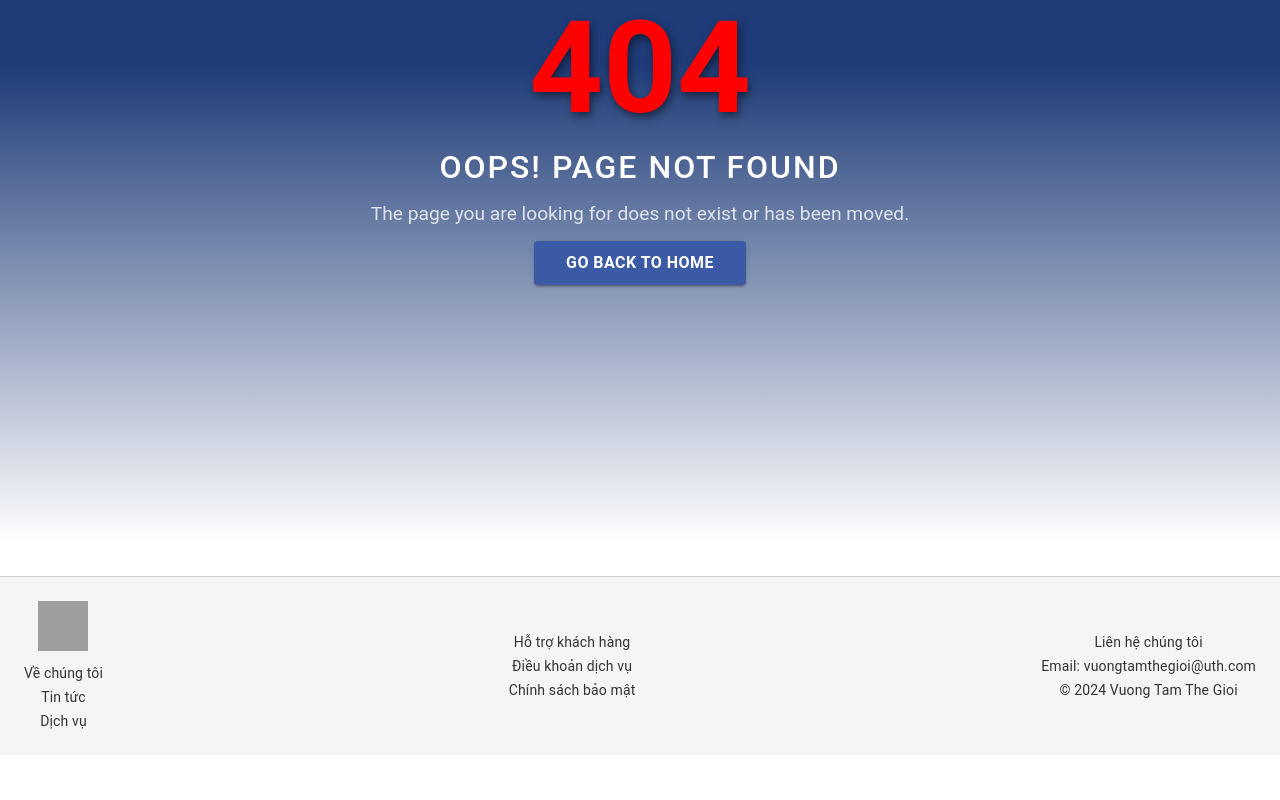
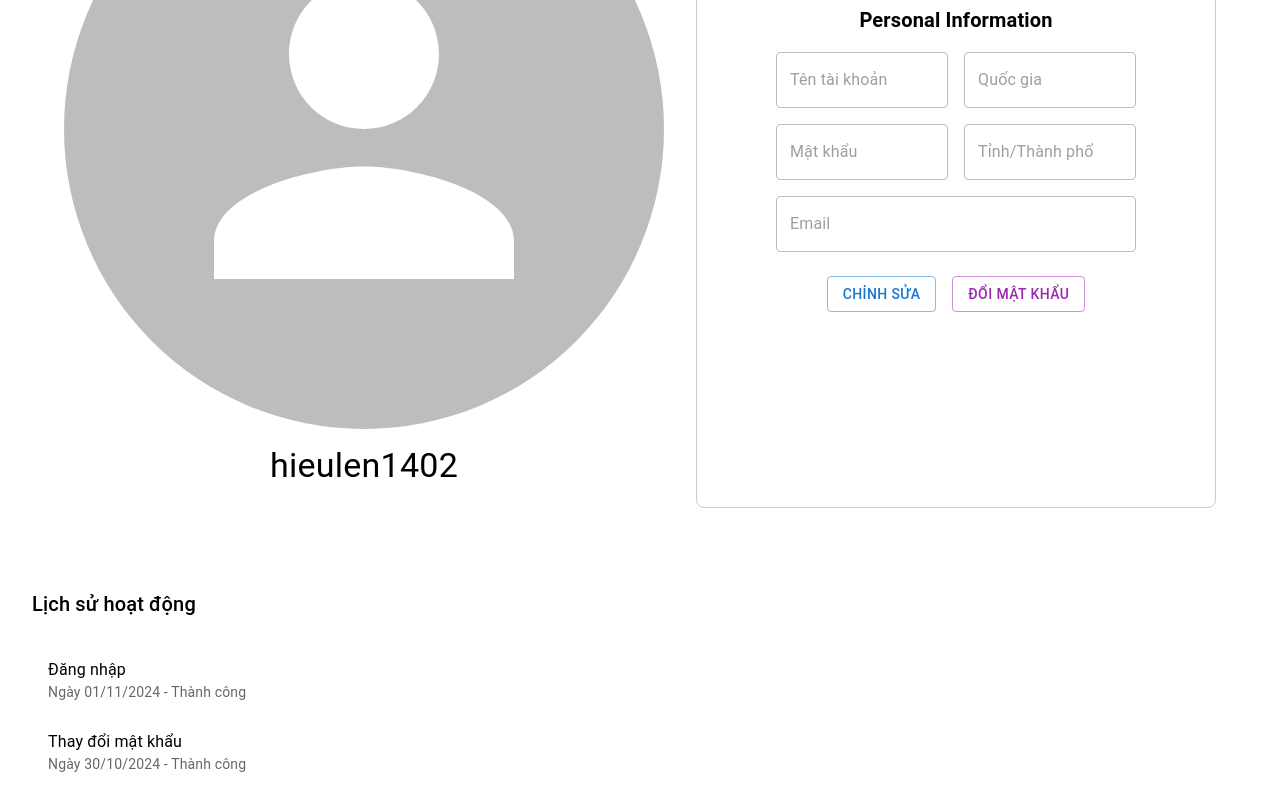
Before and after one commit to devtrantrongtri/DisasterWarning, a React (Vite) app: page /info in a window 1280 px wide. Shown: the part 320-1120 px from the top of the page. Before the commit the page ends 1075 px from the top, so only its background shows below. Built offline with nearby package versions, Linux system fonts and the light colour scheme; grey boxes are pictures that could not be loaded.

Commit message:
basic userinfo

```diff
--- a/src/components/Header.tsx
+++ b/src/components/Header.tsx
@@ -102,7 +102,7 @@ const Header = () => {
             /* Hiển thị thông tin người dùng và nút Đăng xuất nếu đã đăng nhập */
             <Box sx={{ display: 'flex', alignItems: 'center', ml: 2 }}>
               <Typography sx={{ mr: 1 }}>Trần Đăng Nam</Typography>
-              <IconButton edge="end" color="inherit">
+              <IconButton edge="end" color="inherit" component={Link} to="/info">
                 <Box
                   component="img"
                   src="https://scontent.fsgn2-6.fna.fbcdn.net/v/t39.30808-6/456515473_1160221798570101_6600422429005067164_n.jpg?_nc_cat=111&ccb=1-7&_nc_sid=6ee11a&_nc_eui2=AeFSCA8nWGaRj7a-ptN4zU6ByY0icvQabtXJjSJy9Bpu1QxjhJ_PBqZuHUWJYkXwbCNOADJLwYOMEAPcKdixdGbz&_nc_ohc=-LkzuFMA7UYQ7kNvgFqR6Vp&_nc_zt=23&_nc_ht=scontent.fsgn2-6.fna&_nc_gid=A17KWCCF95kLaJyS-LNvgS_&oh=00_AYBlsO-vGulhciWYVbsPKt9evs4iigNk0rHly9nUWSokkw&oe=67299C86"
--- /dev/null
+++ b/src/components/Home/ActivityHistory.tsx
@@ -0,0 +1,18 @@
+import { Box, Typography, List, ListItem, ListItemText } from '@mui/material';
+
+const ActivityHistory = () => (
+  <Box sx={{ width: '100%', mt: 4 }}>
+    <Typography variant="h6" sx={{ mb: 2 }}>Lịch sử hoạt động</Typography>
+    <List>
+      <ListItem>
+        <ListItemText primary="Đăng nhập" secondary="Ngày 01/11/2024 - Thành công" />
+      </ListItem>
+      <ListItem>
+        <ListItemText primary="Thay đổi mật khẩu" secondary="Ngày 30/10/2024 - Thành công" />
+      </ListItem>
+      {/* Thêm các lịch sử hoạt động khác */}
+    </List>
+  </Box>
+);
+
+export default ActivityHistory;
--- /dev/null
+++ b/src/components/Home/Preferences.tsx
@@ -0,0 +1,20 @@
+import { Box, Typography, FormControl, InputLabel, Select, MenuItem, FormControlLabel, Switch } from '@mui/material';
+
+const Preferences = () => (
+  <Box sx={{ width: '100%', mt: 4 }}>
+    <Typography variant="h6" sx={{ mb: 2 }}>Cài đặt sở thích</Typography>
+    <FormControl fullWidth sx={{ mb: 2 }}>
+      <InputLabel>Ngôn ngữ</InputLabel>
+      <Select defaultValue="vi">
+        <MenuItem value="vi">Tiếng Việt</MenuItem>
+        <MenuItem value="en">English</MenuItem>
+      </Select>
+    </FormControl>
+    <FormControlLabel
+      control={<Switch />}
+      label="Thông báo qua Email"
+    />
+  </Box>
+);
+
+export default Preferences;
--- /dev/null
+++ b/src/components/Home/SecuritySettings.tsx
@@ -0,0 +1,16 @@
+import { Box, Typography, Switch, FormControlLabel, Button } from '@mui/material';
+
+const SecuritySettings = () => (
+  <Box sx={{ width: '100%', mt: 4 }}>
+    <Typography variant="h6" sx={{ mb: 2 }}>Cài đặt bảo mật</Typography>
+    <FormControlLabel
+      control={<Switch />}
+      label="Xác thực hai bước"
+    />
+    <Button variant="outlined" color="secondary" sx={{ mt: 2 }}>
+      Cập nhật câu hỏi bảo mật
+    </Button>
+  </Box>
+);
+
+export default SecuritySettings;
--- /dev/null
+++ b/src/components/Home/UserStatistics.tsx
@@ -0,0 +1,20 @@
+import { Box, Typography, Grid } from '@mui/material';
+
+const UserStatistics = () => (
+  <Box sx={{ width: '100%', mt: 4 }}>
+    <Typography variant="h6" sx={{ mb: 2 }}>Thống kê tài khoản</Typography>
+    <Grid container spacing={2}>
+      <Grid item xs={6}>
+        <Typography variant="body1">Số lần đăng nhập:</Typography>
+        <Typography variant="h6">128</Typography>
+      </Grid>
+      <Grid item xs={6}>
+        <Typography variant="body1">Thời gian hoạt động:</Typography>
+        <Typography variant="h6">45 giờ</Typography>
+      </Grid>
+      {/* Thêm các thông tin thống kê khác */}
+    </Grid>
+  </Box>
+);
+
+export default UserStatistics;
--- /dev/null
+++ b/src/components/User/PersonalInfo.tsx
@@ -0,0 +1,107 @@
+import { Box, Typography, TextField, Button, Grid, Avatar } from '@mui/material';
+import React, { useState } from 'react';
+
+const PersonalInfo = () => {
+  const [isEditing, setIsEditing] = useState(false);
+
+  const handleEdit = () => {
+    setIsEditing(true);
+  };
+
+  const handleSave = () => {
+    setIsEditing(false);
+  };
+
+  return (
+    <Box sx={{ display: 'flex', alignItems: 'center', justifyContent: 'center', padding: 4 }}>
+      {/* Avatar và tên tài khoản */}
+      <Box sx={{ textAlign: 'center', marginRight: 4 }}>
+        <Avatar sx={{ width: 600, height: 600, margin: '0 auto' }} />
+        <Typography variant="h4" sx={{ mt: 2 }}>hieulen1402</Typography>
+      </Box>
+
+      {/* Form thông tin cá nhân */}
+      <Box
+        sx={{
+          border: '1px solid #ccc',
+          padding: 3,
+          borderRadius: 2,
+          width: '100%',
+          maxWidth: 800,
+          height: 700,
+          display: 'flex',
+          flexDirection: 'column',
+          alignItems: 'center',
+          justifyContent: 'center',
+        }}
+      >
+        <Typography variant="h6" sx={{ fontWeight: 'bold', mb: 2 }}>
+          Personal Information
+        </Typography>
+        <Grid container spacing={2} sx={{ width: '80%' }} justifyContent="center">
+          <Grid item xs={12} sm={6}>
+            <TextField
+              label="Tên tài khoản"
+              fullWidth
+              variant="outlined"
+              disabled={!isEditing}
+            />
+          </Grid>
+          <Grid item xs={12} sm={6}>
+            <TextField
+              label="Quốc gia"
+              fullWidth
+              variant="outlined"
+              disabled={!isEditing}
+            />
+          </Grid>
+          <Grid item xs={12} sm={6}>
+            <TextField
+              label="Mật khẩu"
+              type="password"
+              fullWidth
+              variant="outlined"
+              disabled={!isEditing}
+            />
+          </Grid>
+          <Grid item xs={12} sm={6}>
+            <TextField
+              label="Tỉnh/Thành phố"
+              fullWidth
+              variant="outlined"
+              disabled={!isEditing}
+            />
+          </Grid>
+          <Grid item xs={12}>
+            <TextField
+              label="Email"
+              fullWidth
+              variant="outlined"
+              disabled={!isEditing}
+            />
+          </Grid>
+        </Grid>
+
+        {/* Nút chỉnh sửa và hoàn tất */}
+        <Box sx={{ display: 'flex', justifyContent: 'center', gap: 2, mt: 3 }}>
+          {isEditing ? (
+            <Button variant="contained" color="primary" onClick={handleSave}>
+              Hoàn tất
+            </Button>
+          ) : (
+            <>
+              <Button variant="outlined" onClick={handleEdit}>
+                Chỉnh sửa
+              </Button>
+              <Button variant="outlined" color="secondary">
+                Đổi mật khẩu
+              </Button>
+            </>
+          )}
+        </Box>
+      </Box>
+    </Box>
+  );
+};
+
+export default PersonalInfo;
--- /dev/null
+++ b/src/pages/PersonalInfoPage.tsx
@@ -0,0 +1,41 @@
+import React, { useState } from 'react';
+import { Box } from '@mui/material';
+import PersonalInfo from '../components/User/PersonalInfo';
+import ActivityHistory from '../components/Home/ActivityHistory';
+import SecuritySettings from '../components/Home/SecuritySettings';
+import Preferences from '../components/Home/Preferences';
+import UserStatistics from '../components/Home/UserStatistics';
+
+const PersonalInfoPage = () => {
+  const [isEditing, setIsEditing] = useState(false);
+
+  const handleEdit = () => {
+    setIsEditing(true);
+  };
+
+  const handleSave = () => {
+    setIsEditing(false);
+  };
+
+  return (
+    <Box
+      sx={{
+        display: 'flex',
+        flexDirection: 'column', // Sắp xếp theo chiều dọc
+        alignItems: 'center',
+        justifyContent: 'center',
+        padding: 4,
+        gap: 2, // Tạo khoảng cách giữa các component
+        width: '100%', // Đảm bảo các component chiếm toàn bộ chiều rộng
+      }}
+    >
+      <PersonalInfo />
+      <ActivityHistory />
+      <SecuritySettings />
+      <Preferences />
+      <UserStatistics />
+    </Box>
+  );
+};
+
+export default PersonalInfoPage;
--- a/src/routes/index.ts
+++ b/src/routes/index.ts
@@ -1,11 +1,16 @@
 import { RouteType } from "../interfaces/RouteType";
 import HomePage from "../pages/HomePage";
+import PersonalInfoPage from "../pages/PersonalInfoPage";
 
 
 const PublicRoute: RouteType[] = [
   {
     path: "/",
     page: HomePage,
+  },
+  {
+    path: "/info",
+    page: PersonalInfoPage,
   }
 ];
 
```
